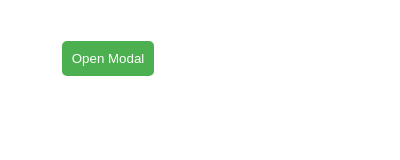
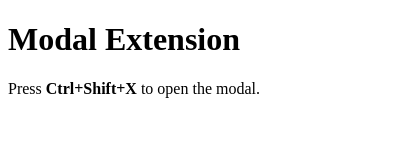
Before and after one commit to DiegoB0/SimpleTabFinder, a browser extension: page popup.html in a window 400 px wide. Drawn offline with Linux system fonts and the light colour scheme.

Commit message:
I can't believe I haven't even got the modal to open

```diff
--- a/popup.html
+++ b/popup.html
@@ -5,28 +5,11 @@
   <meta charset="UTF-8">
   <meta name="viewport" content="width=device-width, initial-scale=1.0">
   <title>Simple Modal Extension</title>
-  <style>
-    body {
-      width: 200px;
-      height: 100px;
-      display: flex;
-      align-items: center;
-      justify-content: center;
-    }
-
-    button {
-      padding: 10px;
-      background-color: #4CAF50;
-      color: white;
-      border: none;
-      border-radius: 5px;
-      cursor: pointer;
-    }
-  </style>
 </head>
 
 <body>
-  <button>Open Modal</button>
+  <h1>Modal Extension</h1>
+  <p>Press <strong>Ctrl+Shift+X</strong> to open the modal.</p>
 </body>
 
 </html>
```
Also changed, not shown: background.js (+18 -22 lines), manifest.json.
